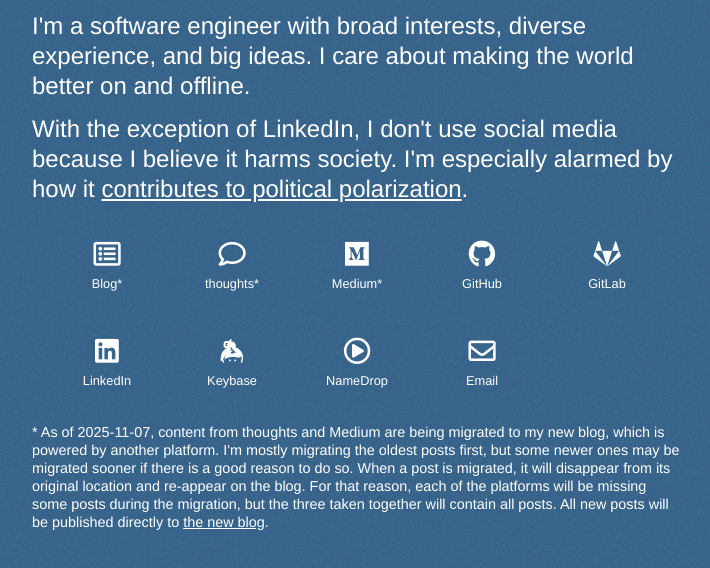
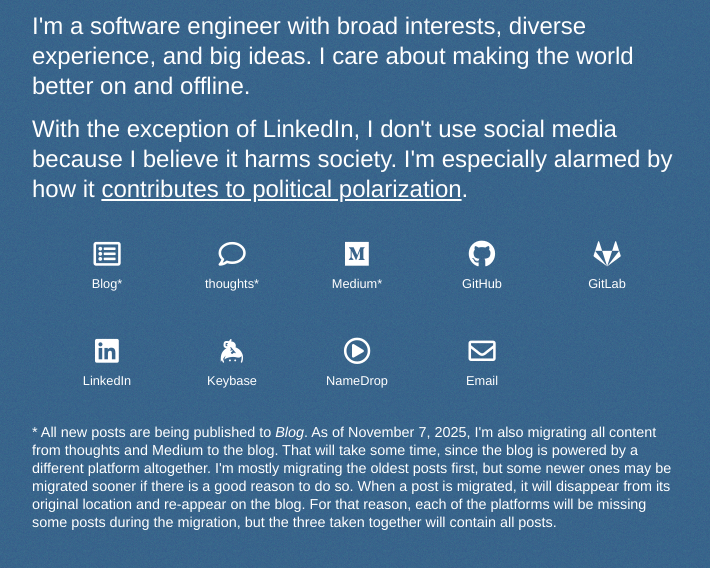
Before and after one commit to openjck/johnkarahalis.com, a website built with Parcel: page src/index.html in a window 1280 px wide. Shown: the part 171-739 px from the top of the page, without its empty margins (283-993 px from the left). Built offline with nearby package versions, Linux system fonts and the light colour scheme.

Commit message:
Rephrase blog footnote, highlighting new posts

```diff
--- a/src/index.html
+++ b/src/index.html
@@ -112,15 +112,15 @@
       <!-- TODO: When deleting this, also delete the corresponding CSS. -->
       <section id="footnotes">
         <p>
-          * As of 2025-11-07, content from thoughts and Medium are being
-          migrated to my new blog, which is powered by another platform. I'm
-          mostly migrating the oldest posts first, but some newer ones may be
-          migrated sooner if there is a good reason to do so. When a post is
-          migrated, it will disappear from its original location and re-appear
-          on the blog. For that reason, each of the platforms will be missing
-          some posts during the migration, but the three taken together will
-          contain all posts. All new posts will be published directly to
-          <a href="https://blog.johnkarahalis.com/">the new blog</a>.
+          * All new posts are being published to <em>Blog</em>. As of November
+          7, 2025, I'm also migrating all content from thoughts and Medium to
+          the blog. That will take some time, since the blog is powered by a
+          different platform altogether. I'm mostly migrating the oldest posts
+          first, but some newer ones may be migrated sooner if there is a good
+          reason to do so. When a post is migrated, it will disappear from its
+          original location and re-appear on the blog. For that reason, each of
+          the platforms will be missing some posts during the migration, but the
+          three taken together will contain all posts.
         </p>
       </section>
     </main>
```
